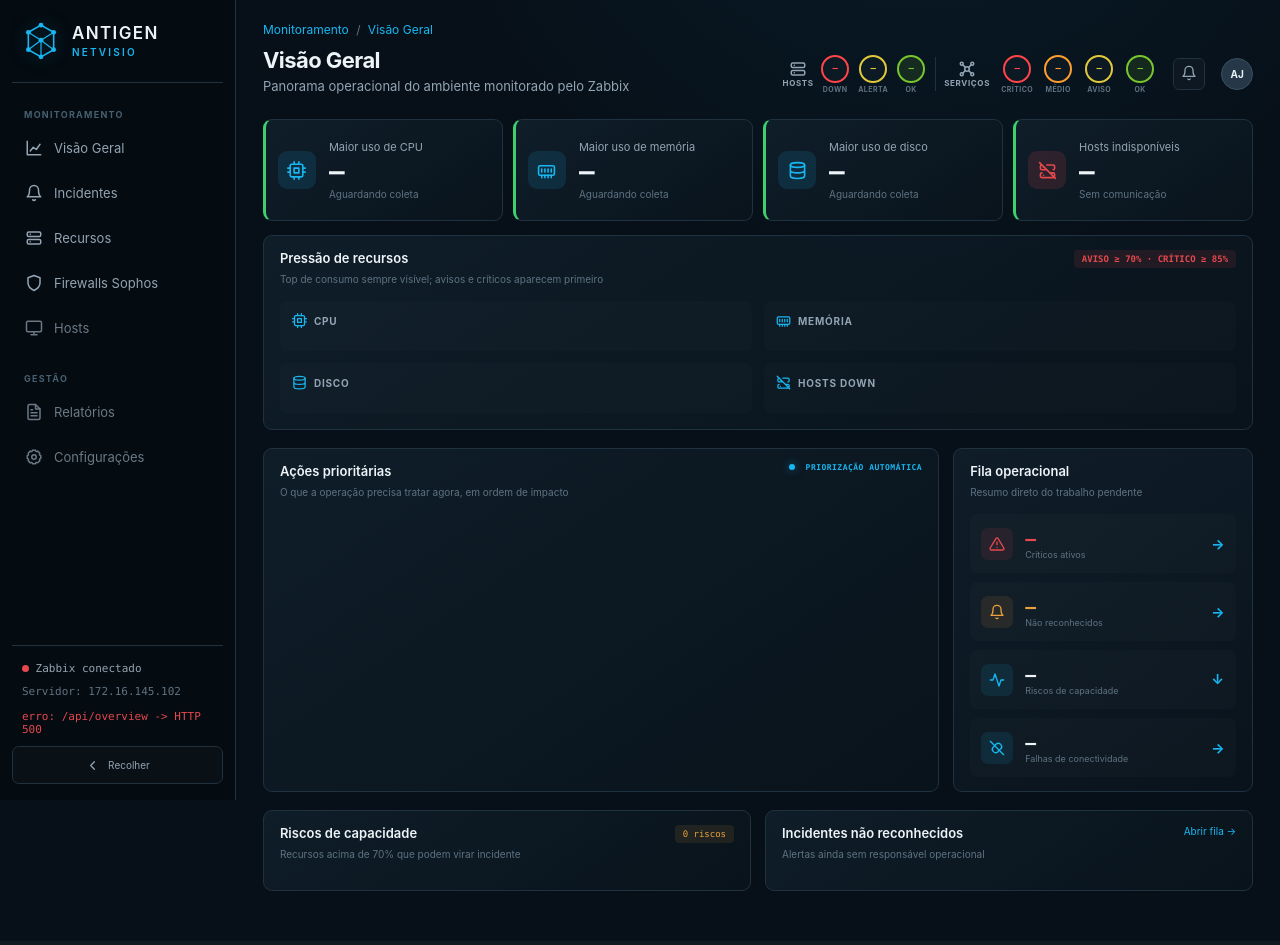
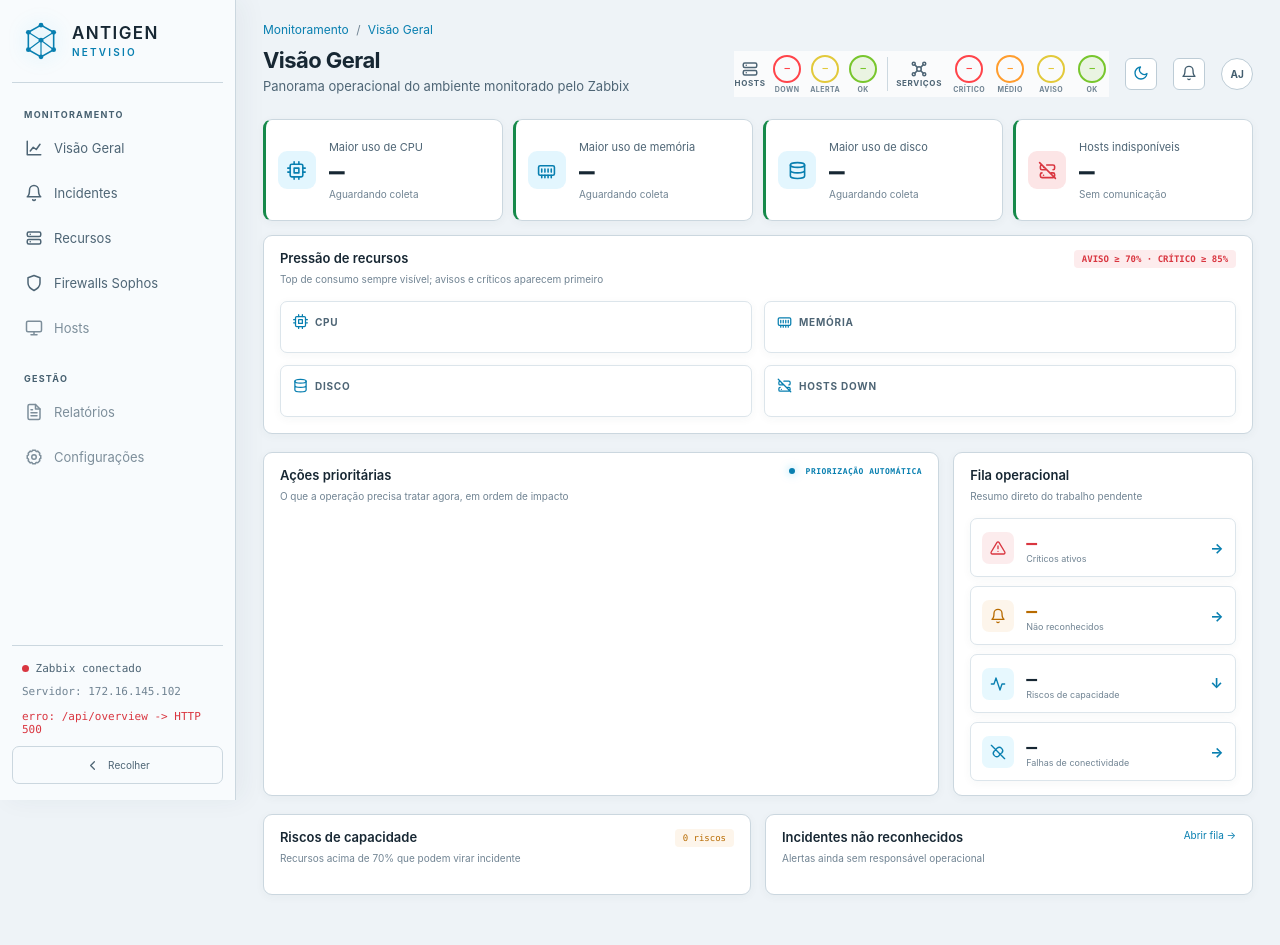
Before and after one commit to juniorkalvin7/immunity-dashboard, a Flask app: template templates/overview.html in a window 1280 px wide. Before the commit the page ends 891 px from the top, so only its background shows below. Run offline with Flask 3, Linux system fonts and the light colour scheme; the template is opened without the code that fills it, so the values that code supplies are empty.

Commit message:
Add synchronized light and dark themes

```diff
--- a/static/css/dashboard.css
+++ b/static/css/dashboard.css
@@ -2,9 +2,9 @@
   --bg: #0c0f12;
   --panel: #14181d;
   --border: #262c33;
-  --text: #d7dce1;
-  --text-dim: #7b8794;
-  --text-faint: #4c5561;
+  --text: #edf4f8;
+  --text-dim: #a7b6c2;
+  --text-faint: #718695;
   --accent: #4a9eff;
   --ok: #3ecf6e;
   --warn: #e8a13d;
@@ -20,6 +20,24 @@
   --sev-not-classified: #6b7684;
   --mono: "SF Mono", "Consolas", "Liberation Mono", monospace;
   --sans: -apple-system, "Segoe UI", Roboto, Helvetica, Arial, sans-serif;
+}
+
+html { color-scheme: dark; }
+html[data-theme="light"] {
+  color-scheme: light;
+  --bg: #eef3f7;
+  --panel: #ffffff;
+  --border: #cbd7df;
+  --border-soft: #dce5eb;
+  --text: #172733;
+  --text-dim: #4e6575;
+  --text-faint: #718493;
+  --accent: #087fb0;
+  --ok: #16894a;
+  --warn: #b86b00;
+  --bad: #d93640;
+  --sev-information: #087fb0;
+  --sev-not-classified: #687987;
 }
 
 * { box-sizing: border-box; }
@@ -1134,6 +1152,36 @@
 .ack-btn { border-color: rgba(24, 183, 241, .45); border-radius: 4px; }
 .pagination { padding: 12px 16px 2px; }
 
+/* ================= synchronized light theme ================= */
+html[data-theme="light"] body { background: #eef3f7; }
+html[data-theme="light"] .sidebar { background: #f8fbfd; box-shadow: 8px 0 24px rgba(30,60,80,.05); }
+html[data-theme="light"] main { background: #eef3f7; }
+html[data-theme="light"] .brand-mark, html[data-theme="light"] .nav-link.active, html[data-theme="light"] .breadcrumb, html[data-theme="light"] .panel-title-row>a { color: #087fb0; }
+html[data-theme="light"] .nav-link:hover { background: rgba(8,127,176,.06); }
+html[data-theme="light"] .nav-link.active { background: rgba(8,127,176,.1); }
+html[data-theme="light"] .panel, html[data-theme="light"] .stat-card, html[data-theme="light"] .overview-kpi, html[data-theme="light"] .pressure-panel, html[data-theme="light"] .pressure-column, html[data-theme="light"] .resource-monitor-panel, html[data-theme="light"] .resource-summary>div, html[data-theme="light"] .network-metric, html[data-theme="light"] .queue-action, html[data-theme="light"] .detail-grid>div { background: #fff; box-shadow: 0 2px 10px rgba(42,65,81,.045); }
+html[data-theme="light"] .resource-summary>div { background: linear-gradient(145deg,#fff,#f8fbfd); }
+html[data-theme="light"] .resource-view-tabs, html[data-theme="light"] .resource-toolbar, html[data-theme="light"] thead, html[data-theme="light"] .filter-bar { background: #f6f9fb; }
+html[data-theme="light"] tbody tr:nth-child(even) td { background: rgba(228,237,243,.35); }
+html[data-theme="light"] tbody tr:hover td, html[data-theme="light"] .resource-row.is-selected td { background: rgba(8,127,176,.09); }
+html[data-theme="light"] .resource-search input, html[data-theme="light"] .resource-toolbar select, html[data-theme="light"] #filter-search, html[data-theme="light"] #filter-group, html[data-theme="light"] .resource-pagination button, html[data-theme="light"] .resource-pagination select, html[data-theme="light"] .page-size-select { color: var(--text); border-color: #bdccd6; background: #fff; }
+html[data-theme="light"] .operations-strip { background: rgba(255,255,255,.7); }
+html[data-theme="light"] .strip-divider { background: #ccd8e0; }
+html[data-theme="light"] .icon-btn, html[data-theme="light"] .operator-avatar { color: #425d6e; border-color: #bdccd6; background: #fff; }
+html[data-theme="light"] .theme-toggle { color: #087fb0; }
+html[data-theme="light"] .segment-bar i { background: #dce6ec; }
+html[data-theme="light"] .resource-bulkbar { background: #e5f5fb; }
+html[data-theme="light"] .resource-bulkbar button, html[data-theme="light"] .drawer-actions button, html[data-theme="light"] .graph-toolbar button { color: #087fb0; border-color: #9fc3d3; background: #fff; }
+html[data-theme="light"] .resource-drawer { color: var(--text); border-color: #b8c9d4; background: #f8fbfd; box-shadow: -18px 0 50px rgba(30,55,70,.2); }
+html[data-theme="light"] .resource-drawer-backdrop { background: rgba(28,49,62,.28); }
+html[data-theme="light"] .resource-drawer canvas { border-color: #cbd7df; background: #fff; }
+html[data-theme="light"] .resource-dialog { color: var(--text); border-color: #b8c9d4; background: #fff; }
+html[data-theme="light"] .resource-dialog textarea, html[data-theme="light"] .resource-dialog input, html[data-theme="light"] .resource-dialog select { color: var(--text); border-color: #bdccd6; background: #f8fbfd; }
+html[data-theme="light"] .health-gauge::before { background: #fff; }
+html[data-theme="light"] .severity-stack, html[data-theme="light"] .overview-group-row div>span { background: #dbe5eb; }
+html[data-theme="light"] .tag-pill { color: #405969; background: #e6edf2; }
+html[data-theme="light"] .mono-dim, html[data-theme="light"] .resource-group, html[data-theme="light"] .resource-info, html[data-theme="light"] .pressure-host { color: #4e6575; }
+
 @media (max-width: 1450px) {
   .stat-card { padding: 12px; gap: 9px; }
   .stat-icon { width: 30px; height: 30px; flex-basis: 30px; }
--- a/static/js/common.js
+++ b/static/js/common.js
@@ -134,9 +134,37 @@
   });
 }
 
+function setupThemeToggle() {
+  const button = document.getElementById("theme-toggle");
+  if (!button) return;
+  const storageKey = "antigen.theme";
+
+  function apply(theme) {
+    const normalized = theme === "dark" ? "dark" : "light";
+    document.documentElement.dataset.theme = normalized;
+    const dark = normalized === "dark";
+    button.setAttribute("aria-pressed", String(dark));
+    button.setAttribute("aria-label", dark ? "Ativar tema claro" : "Ativar tema escuro");
+    button.title = dark ? "Ativar tema claro" : "Ativar tema escuro";
+    const icon = document.getElementById("theme-icon");
+    if (icon) icon.innerHTML = dark ? ICONS.sun : ICONS.moon;
+  }
+
+  apply(localStorage.getItem(storageKey) || document.documentElement.dataset.theme || "light");
+  button.addEventListener("click", () => {
+    const next = document.documentElement.dataset.theme === "dark" ? "light" : "dark";
+    localStorage.setItem(storageKey, next);
+    apply(next);
+  });
+  window.addEventListener("storage", (event) => {
+    if (event.key === storageKey && event.newValue) apply(event.newValue);
+  });
+}
+
 document.addEventListener("DOMContentLoaded", () => {
   hydrateByteCells();
   hydrateIcons();
+  setupThemeToggle();
   setupSidebarToggle();
   refreshStatusBar();
   setInterval(refreshStatusBar, REFRESH_MS);
--- a/static/js/icons.js
+++ b/static/js/icons.js
@@ -1,6 +1,8 @@
 // Minimal hand-authored stroke icons (24x24, currentColor) - no external
 // icon library/CDN dependency. Kept deliberately tiny and boring.
 const ICONS = {
+  sun: '<svg viewBox="0 0 24 24" fill="none" stroke="currentColor" stroke-width="2" stroke-linecap="round" stroke-linejoin="round"><circle cx="12" cy="12" r="4"/><path d="M12 2v2M12 20v2M4.93 4.93l1.42 1.42M17.66 17.66l1.41 1.41M2 12h2M20 12h2M4.93 19.07l1.42-1.42M17.66 6.34l1.41-1.41"/></svg>',
+  moon: '<svg viewBox="0 0 24 24" fill="none" stroke="currentColor" stroke-width="2" stroke-linecap="round" stroke-linejoin="round"><path d="M21 12.79A9 9 0 1 1 11.21 3 7 7 0 0 0 21 12.79Z"/></svg>',
   layers: '<svg viewBox="0 0 24 24" fill="none" stroke="currentColor" stroke-width="2" stroke-linecap="round" stroke-linejoin="round"><path d="m12 2 9 5-9 5-9-5 9-5Z"/><path d="m3 12 9 5 9-5M3 17l9 5 9-5"/></svg>',
   services: '<svg viewBox="0 0 24 24" fill="none" stroke="currentColor" stroke-width="2" stroke-linecap="round" stroke-linejoin="round"><circle cx="5" cy="5" r="2"/><circle cx="19" cy="5" r="2"/><circle cx="5" cy="19" r="2"/><circle cx="19" cy="19" r="2"/><circle cx="12" cy="12" r="3"/><path d="m6.5 6.5 3.4 3.4M17.5 6.5l-3.4 3.4M6.5 17.5l3.4-3.4M17.5 17.5l-3.4-3.4"/></svg>',
   cpu: '<svg viewBox="0 0 24 24" fill="none" stroke="currentColor" stroke-width="2" stroke-linecap="round" stroke-linejoin="round"><rect x="4" y="4" width="16" height="16" rx="2"/><rect x="9" y="9" width="6" height="6"/><path d="M9 1v3M15 1v3M9 20v3M15 20v3M20 9h3M20 14h3M1 9h3M1 14h3"/></svg>',
--- a/templates/base.html
+++ b/templates/base.html
@@ -4,6 +4,12 @@
 <meta charset="utf-8">
 <meta name="viewport" content="width=device-width, initial-scale=1">
 <title>Antigen Netviso — {% block title %}Painel{% endblock %}</title>
+<script>
+  (function () {
+    var saved = localStorage.getItem("antigen.theme") || "light";
+    document.documentElement.dataset.theme = saved === "dark" ? "dark" : "light";
+  }());
+</script>
 <link rel="stylesheet" href="{{ url_for('static', filename='css/dashboard.css') }}">
 </head>
 <body class="page-{{ active_page }}">
@@ -63,6 +69,9 @@
             <span class="strip-count is-ok" title="Itens monitorados sem problema"><strong id="bar-svc-ok">–</strong><small>OK</small></span>
           </div>
         </section>
+        <button class="icon-btn theme-toggle" type="button" title="Alternar tema" id="theme-toggle" aria-label="Ativar tema escuro" aria-pressed="false">
+          <span id="theme-icon" data-icon="moon"></span>
+        </button>
         <button class="icon-btn" type="button" title="Notificações" id="notif-btn">
           <span class="icon-slot" data-icon="bell"></span>
           <span class="notif-badge" id="notif-badge" hidden>0</span>
```
